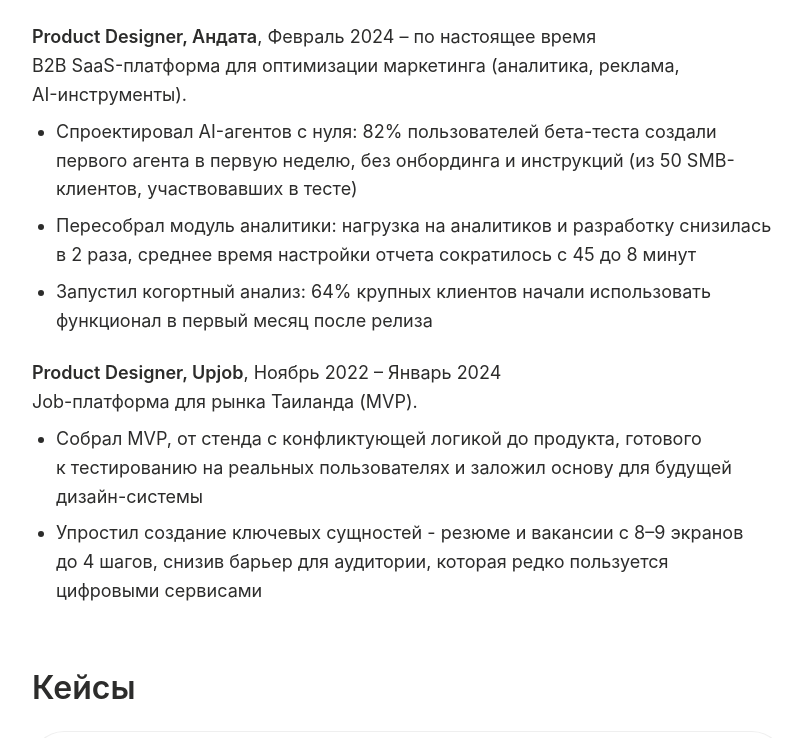
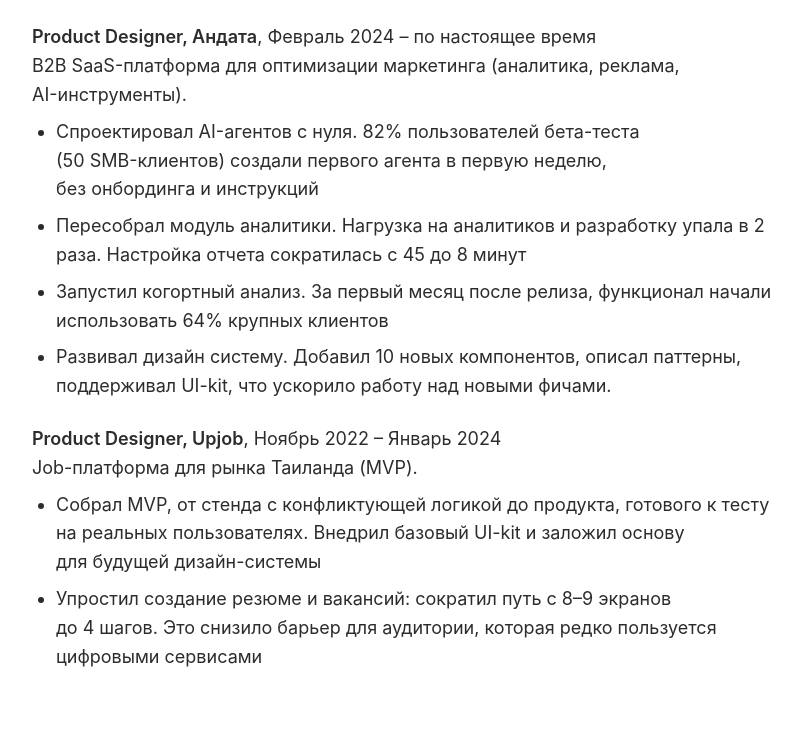
Before and after one commit to d1mavasilev/my-portfolio-next, a Next.js app: page / in a window 1280 px wide. Shown: the part 1066-1804 px from the top of the page, without its empty margins (232-1034 px from the left). Built offline with nearby package versions, Linux system fonts and the light colour scheme.

Commit message:
описание

```diff
--- a/app/page.tsx
+++ b/app/page.tsx
@@ -69,7 +69,7 @@ export default function Home() {
             <section className="approach fade-in">
               <h2>Подход</h2>
               <p>
-                Проектирую с фокусом на измеримый результат: понимаю, как фича влияет на воронку и нагрузку на поддержку. Веду проекты от UX-исследований до релиза: провожу интервью, создаю прототипы и презентую решения команде. Прорабатываю сценарии от основного flow до corner cases, что сокращает правки после релиза и ускоряет разработку. Могу за вечер собрать функциональное демо и презентовать решение, которое на следующий день уйдёт в разработку.
+                Проектирую с фокусом на измеримый результат: понимаю, как фича влияет на воронку и нагрузку на поддержку. Веду проекты от UX-исследований до релиза: провожу интервью, создаю прототипы, презентую решения команде. Детально прорабатываю сценарии от основного flow до corner cases, что сокращает правки после релиза и ускоряет разработку. Могу за вечер собрать функциональное демо и презентовать решение, которое на следующий день уйдёт в разработку.
               </p>
               <p>
                 Сейчас меня интересуют продукты, где дизайн напрямую влияет на ключевые метрики и карьерный рост в команде, где есть культура исследований и пространство для системной работы.
@@ -87,16 +87,18 @@ export default function Home() {
                 </p>
                 <ul>
                   <li>
-                    Спроектировал AI-агентов с нуля: 82% пользователей бета-теста создали первого агента в первую неделю, без онбординга и инструкций (из 50 SMB-клиентов, участвовавших в тесте)
+                    Спроектировал AI-агентов с нуля. 82% пользователей бета-теста (50 SMB-клиентов) создали первого агента в первую неделю, без онбординга и инструкций
                   </li>
                   <li>
-                    Пересобрал модуль аналитики: нагрузка на аналитиков и
-                    разработку снизилась в 2 раза, среднее время настройки отчета
-                    сократилось с 45 до 8 минут
+                    Пересобрал модуль аналитики. Нагрузка на аналитиков и
+                    разработку упала в 2 раза. Настройка отчета
+                    сократилась с 45 до 8 минут
                   </li>
                   <li>
-                    Запустил когортный анализ: 64% крупных клиентов начали
-                    использовать функционал в первый месяц после релиза
+                    Запустил когортный анализ. За первый месяц после релиза, функционал начали использовать 64% крупных клиентов
+                  </li>
+                  <li>
+                    Развивал дизайн систему. Добавил 10 новых компонентов, описал паттерны, поддерживал UI-kit, что ускорило работу над новыми фичами.
                   </li>
                 </ul>
               </li>
@@ -107,10 +109,10 @@ export default function Home() {
                 </p>
                 <ul>
                   <li>
-                    Собрал MVP, от стенда с конфликтующей логикой до продукта, готового к тестированию на реальных пользователях и заложил основу для будущей дизайн-системы
+                    Собрал MVP, от стенда с конфликтующей логикой до продукта, готового к тесту на реальных пользователях. Внедрил базовый UI-kit и заложил основу для будущей дизайн-системы
                   </li>
                   <li>
-                    Упростил создание ключевых сущностей - резюме и вакансии с 8–9 экранов до 4 шагов, снизив барьер для аудитории, которая редко пользуется цифровыми сервисами
+                    Упростил создание резюме и вакансий: сократил путь с 8–9 экранов до 4 шагов. Это снизило барьер для аудитории, которая редко пользуется цифровыми сервисами
                   </li>
                 </ul>
               </li>
@@ -182,7 +184,7 @@ export default function Home() {
             <p>
               <strong>Продуктовый дизайн:</strong> UX/UI · Продуктовое мышление ·
               Дизайн взаимодействий · UX-исследования · Глубинные интервью ·
-              Юзабилити-тестирование · Прототипирование · UI-kit
+              Юзабилити-тестирование · Прототипирование · Дизайн-системы
             </p>
             <p>
               <strong>Методологии:</strong> User Flow · User Story Mapping · Card
```
Also changed, not shown: public/images/projects/Screen_analytics_2.png, public/images/projects/Screen_cohortsegment_3.png.
